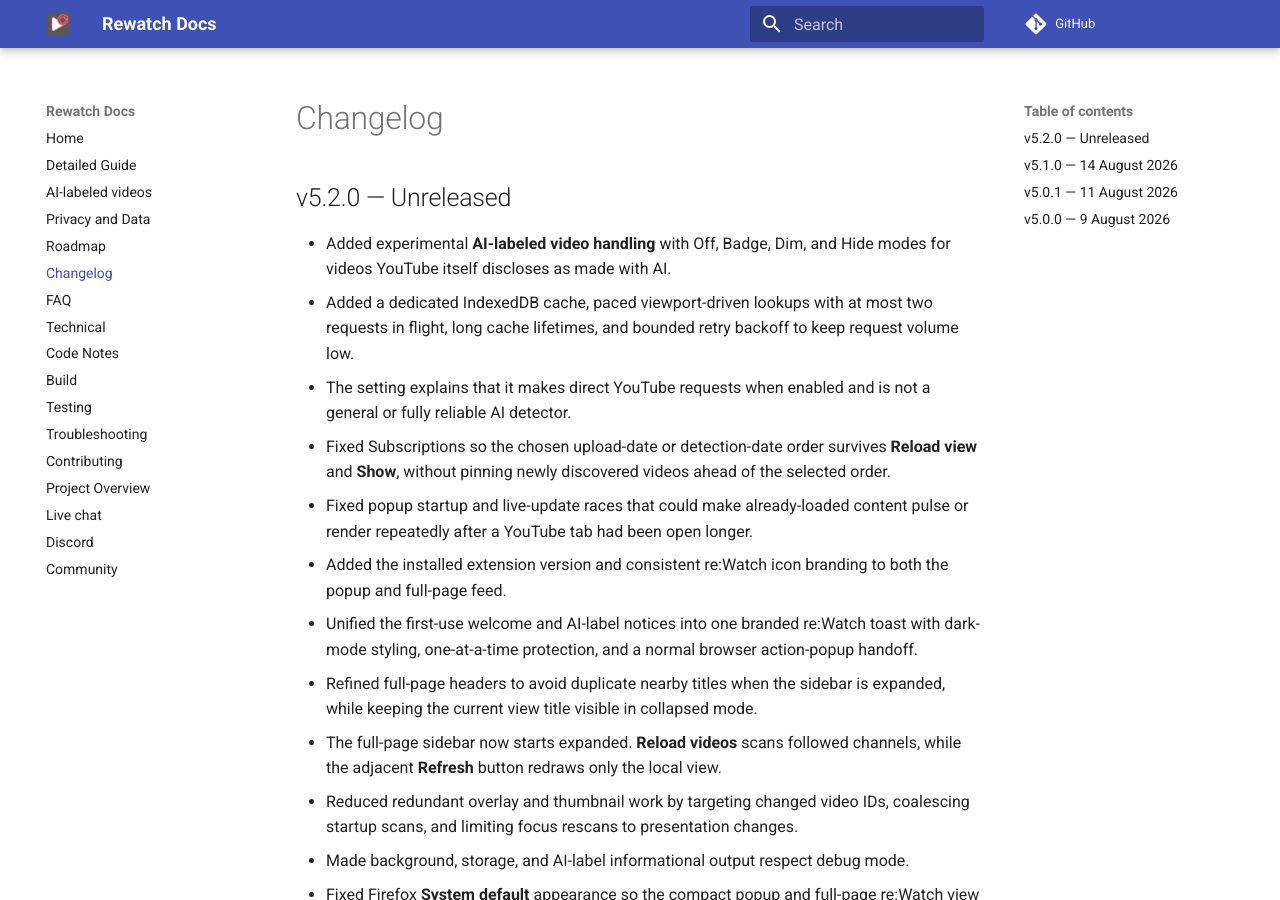
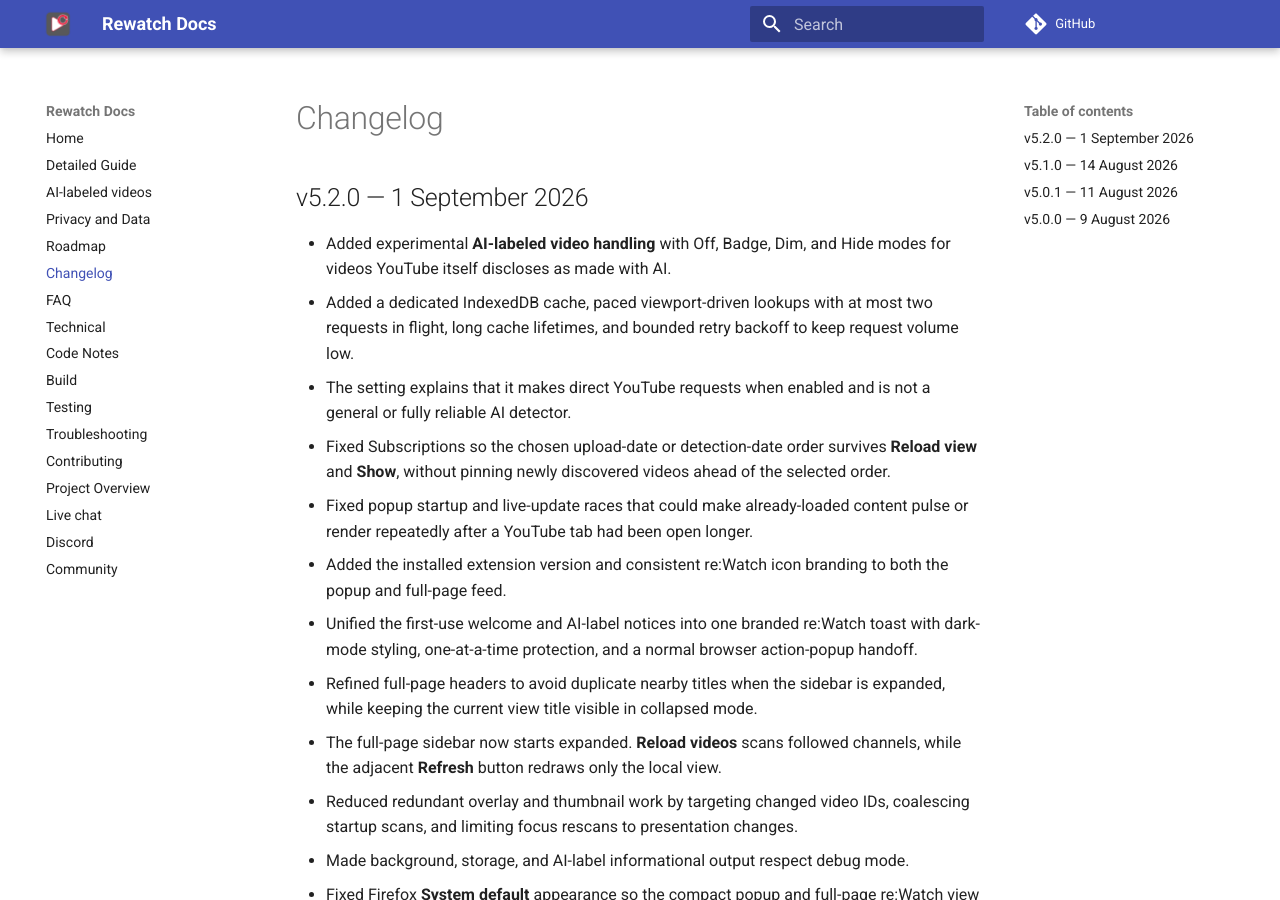
Before and after one commit to EdinUser/YouTubeLocalHistory, an MkDocs documentation site: the page built from docs/changelog.md, in a window 1280 px wide and 900 px high. Built offline with MkDocs 1.6.1 and Material for MkDocs 9.7.7, drawn with Linux system fonts in a browser that asks for light colours; comment, search, counter and statistics services are not loaded.

Commit message:
docs: finalize v5.2.0 release notes

```diff
--- a/docs/changelog.md
+++ b/docs/changelog.md
@@ -1,6 +1,6 @@
 # Changelog
 
-## v5.2.0 — Unreleased
+## v5.2.0 — 1 September 2026
 
 - Added experimental **AI-labeled video handling** with Off, Badge, Dim, and
   Hide modes for videos YouTube itself discloses as made with AI.
```
Also changed, not shown: CHANGELOG.md (+1 -1 lines).
